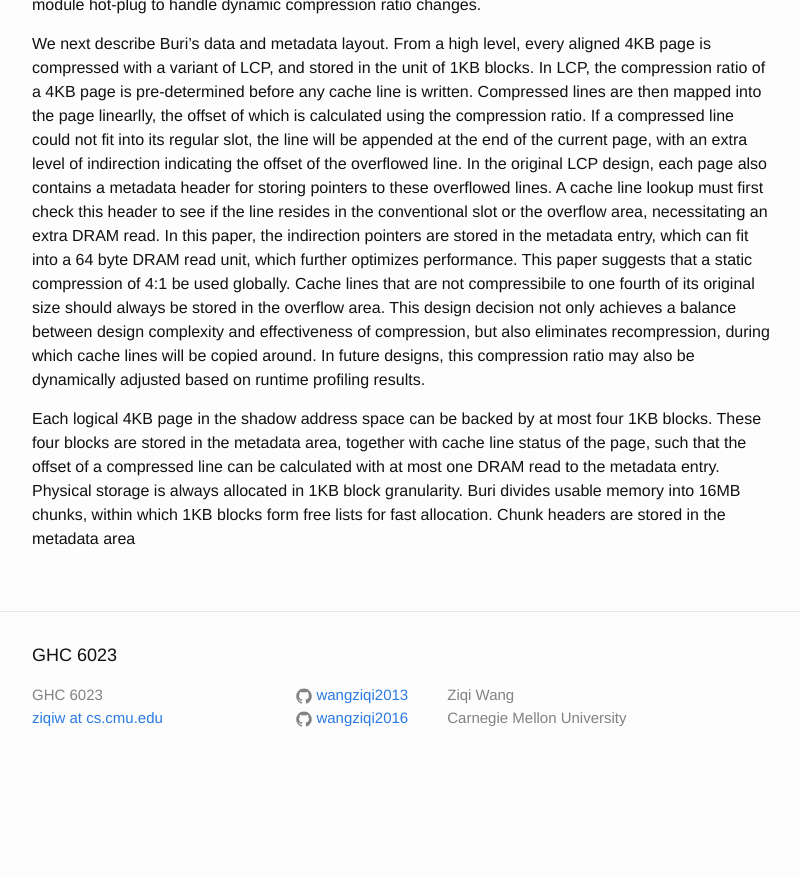
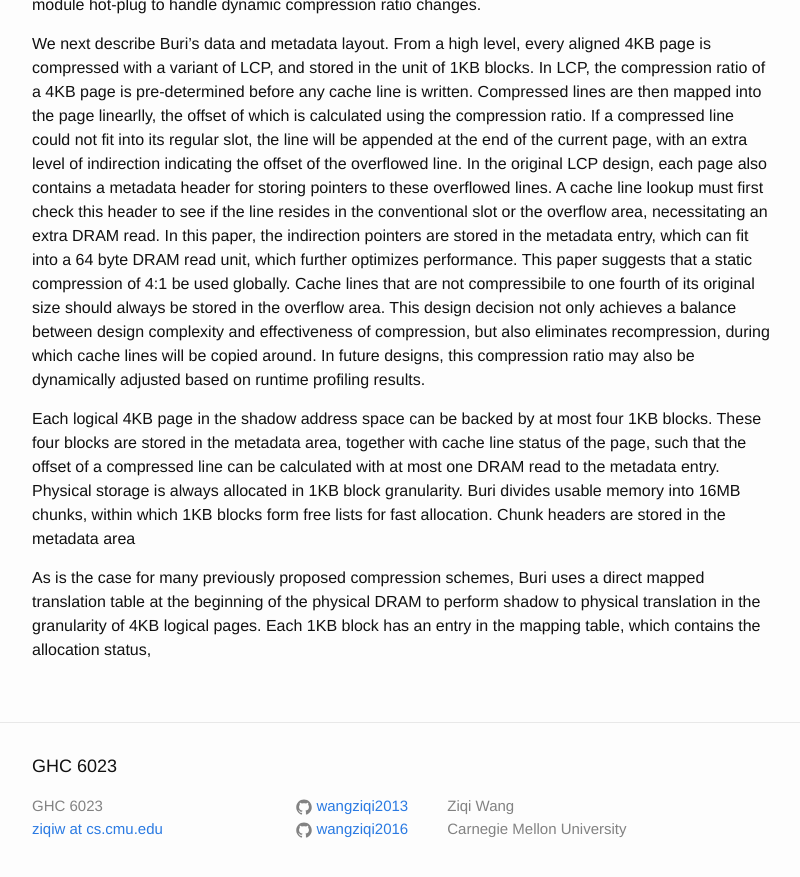
Before and after one commit to wangziqi2013/wangziqi2013.github.io, a Jekyll site: the page built from _posts/2020-07-16-buri.markdown, in a window 1280 px wide and 900 px high, scrolled down 1641 px. Shown: the top 877 px of the window, without its empty margins (238-1038 px from the left). Built offline with Jekyll 4.4.1, drawn with Linux system fonts in a browser that asks for light colours; before the commit the page ends 2430 px from its top, so only the background shows below that.

Commit message:
Small change

```diff
--- a/_posts/2020-07-16-buri.markdown
+++ b/_posts/2020-07-16-buri.markdown
@@ -80,3 +80,8 @@ stored in the metadata area, together with cache line status of the page, such t
 can be calculated with at most one DRAM read to the metadata entry. Physical storage is always allocated in 1KB block
 granularity. Buri divides usable memory into 16MB chunks, within which 1KB blocks form free lists for fast allocation.
 Chunk headers are stored in the metadata area
+
+As is the case for many previously proposed compression schemes, Buri
+uses a direct mapped translation table at the beginning of the physical DRAM to perform shadow to physical translation
+in the granularity of 4KB logical pages. Each 1KB block has an entry in the mapping table, which contains the allocation
+status,
```
